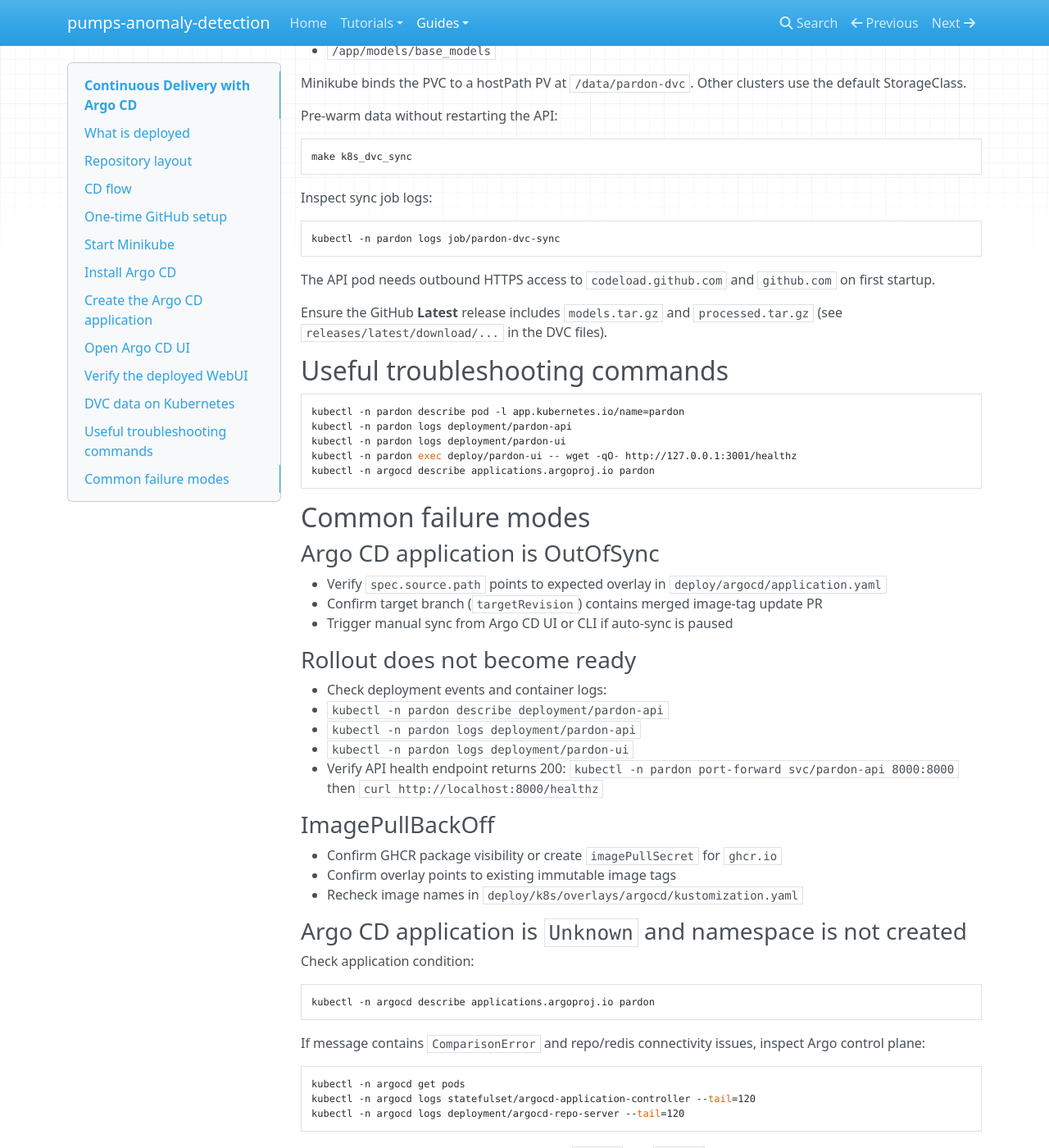
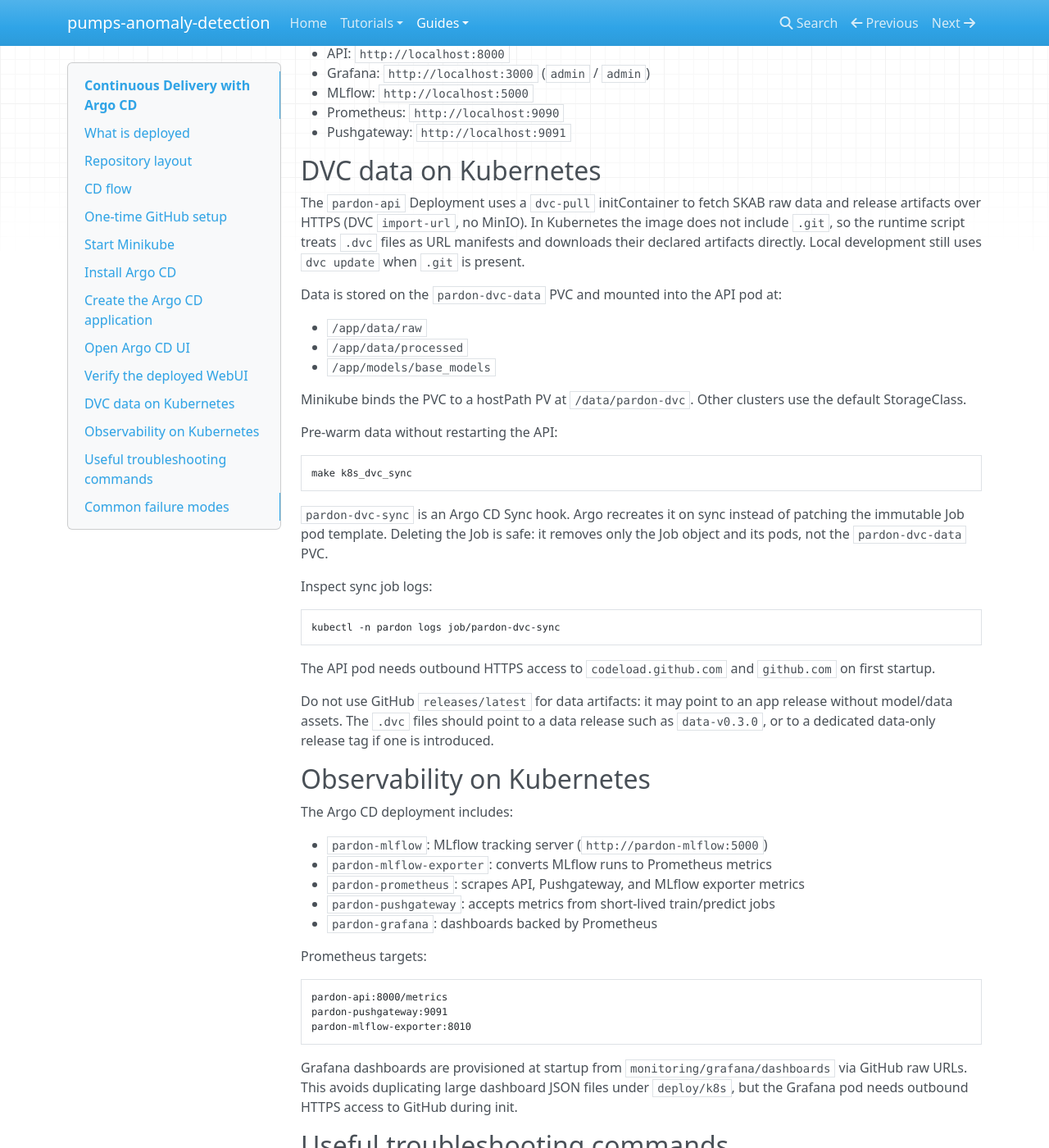
Before and after one commit to huh-itmo-y27/PARDON, an MkDocs documentation site: the page built from docs/docs/cd-argocd.md, in a window 1280 px wide and 1400 px high, scrolled down 3151 px. Shown: the whole window at 82% size. Built offline with MkDocs 1.6.1, drawn with Linux system fonts in a browser that asks for light colours; nearby versions of some CDN libraries; some of the changed text lies outside the part shown.

Commit message:
Fix/mlflow pods (#45)
* fix: mlflow localhost host header

* chore: updated docs

---------

Co-authored-by: Romankk03 <126852895+Romankk03@users.noreply.github.com>

````diff
--- a/docs/docs/cd-argocd.md
+++ b/docs/docs/cd-argocd.md
@@ -1,17 +1,23 @@
 # Continuous Delivery with Argo CD
 
-This project is deployed to Kubernetes as PARDON API + UI services.
-Argo CD watches the `deploy/k8s/overlays/argocd` Kustomize overlay and keeps
-cluster state synchronized with Git.
+This project is deployed to Kubernetes as PARDON API + UI services plus the
+observability stack. Argo CD watches the `deploy/k8s/overlays/argocd`
+Kustomize overlay and keeps cluster state synchronized with Git.
 
 ## What is deployed
 
 - API Docker image: `ghcr.io/huh-itmo-y27/pardon/api`
 - UI Docker image: `ghcr.io/huh-itmo-y27/pardon/ui`
 - Kubernetes namespace: `pardon`
-- Deployments: `pardon-api`, `pardon-ui`, `pardon-postgres`
-- PersistentVolumeClaim: `pardon-dvc-data` (models, processed features, SKAB raw CSVs)
-- Services: `pardon-api`, `pardon-ui`, `pardon-postgres`
+- Deployments: `pardon-api`, `pardon-ui`, `pardon-postgres`,
+  `pardon-mlflow`, `pardon-mlflow-exporter`, `pardon-prometheus`,
+  `pardon-pushgateway`, `pardon-grafana`
+- PersistentVolumeClaims:
+  - `pardon-dvc-data` (models, processed features, SKAB raw CSVs)
+  - `pardon-mlflow-data` (MLflow SQLite backend and artifacts)
+- Services: `pardon-api`, `pardon-ui`, `pardon-postgres`, `pardon-mlflow`,
+  `pardon-mlflow-exporter`, `pardon-prometheus`, `pardon-pushgateway`,
+  `pardon-grafana`
 - Ingress host: `pardon.local`
 
 ## Repository layout
@@ -27,6 +33,11 @@
       persistent-volume-claim.yaml
       deployment.yaml
       dvc-sync-job.yaml
+      observability.yaml
+      observability/
+        grafana-dashboards.yml
+        grafana-datasource.yml
+        prometheus.yml
       ingress.yaml
       service.yaml
       kustomization.yaml
@@ -156,14 +167,23 @@
 make k8s_port_forward
 ```
 
-Open `http://localhost:3001`. The helper also forwards the API to
-`http://localhost:8000`.
+Open `http://localhost:3001`. The helper also forwards:
+
+- API: `http://localhost:8000`
+- Grafana: `http://localhost:3000` (`admin` / `admin`)
+- MLflow: `http://localhost:5000`
+- Prometheus: `http://localhost:9090`
+- Pushgateway: `http://localhost:9091`
 
 ## DVC data on Kubernetes
 
 The `pardon-api` Deployment uses a `dvc-pull` initContainer to fetch SKAB raw
-data and release artifacts over HTTPS (DVC `import-url`, no MinIO). Data is
-stored on the `pardon-dvc-data` PVC and mounted into the API pod at:
+data and release artifacts over HTTPS (DVC `import-url`, no MinIO). In
+Kubernetes the image does not include `.git`, so the runtime script treats
+`.dvc` files as URL manifests and downloads their declared artifacts directly.
+Local development still uses `dvc update` when `.git` is present.
+
+Data is stored on the `pardon-dvc-data` PVC and mounted into the API pod at:
 
 - `/app/data/raw`
 - `/app/data/processed`
@@ -178,6 +198,10 @@
 make k8s_dvc_sync
 ```
 
+`pardon-dvc-sync` is an Argo CD Sync hook. Argo recreates it on sync instead of
+patching the immutable Job pod template. Deleting the Job is safe: it removes
+only the Job object and its pods, not the `pardon-dvc-data` PVC.
+
 Inspect sync job logs:
 
 ```bash
@@ -187,8 +211,33 @@
 The API pod needs outbound HTTPS access to `codeload.github.com` and
 `github.com` on first startup.
 
-Ensure the GitHub **Latest** release includes `models.tar.gz` and
-`processed.tar.gz` (see `releases/latest/download/...` in the DVC files).
+Do not use GitHub `releases/latest` for data artifacts: it may point to an app
+release without model/data assets. The `.dvc` files should point to a data
+release such as `data-v0.3.0`, or to a dedicated data-only release tag if one is
+introduced.
+
+## Observability on Kubernetes
+
+The Argo CD deployment includes:
+
+- `pardon-mlflow`: MLflow tracking server (`http://pardon-mlflow:5000`)
+- `pardon-mlflow-exporter`: converts MLflow runs to Prometheus metrics
+- `pardon-prometheus`: scrapes API, Pushgateway, and MLflow exporter metrics
+- `pardon-pushgateway`: accepts metrics from short-lived train/predict jobs
+- `pardon-grafana`: dashboards backed by Prometheus
+
+Prometheus targets:
+
+```text
+pardon-api:8000/metrics
+pardon-pushgateway:9091
+pardon-mlflow-exporter:8010
+```
+
+Grafana dashboards are provisioned at startup from
+`monitoring/grafana/dashboards` via GitHub raw URLs. This avoids duplicating
+large dashboard JSON files under `deploy/k8s`, but the Grafana pod needs
+outbound HTTPS access to GitHub during init.
 
 ## Useful troubleshooting commands
 
@@ -218,6 +267,32 @@
 - Verify API health endpoint returns 200:
 `kubectl -n pardon port-forward svc/pardon-api 8000:8000`
 then `curl http://localhost:8000/healthz`
+
+### `pardon-dvc-sync` fails with `field is immutable`
+
+Kubernetes Jobs cannot have their pod template patched. The Job is configured
+as an Argo CD Sync hook with `BeforeHookCreation`, so new syncs should recreate
+it. For a stuck old Job, delete it and sync again:
+
+```bash
+kubectl -n pardon delete job pardon-dvc-sync --ignore-not-found
+```
+
+This does not delete the `pardon-dvc-data` PVC.
+
+### `dvc-pull` returns `HTTP Error 404`
+
+Check the URLs in `models/models.dvc` and `data/processed.dvc`. They must point
+to a release that actually contains `models.tar.gz` and `processed.tar.gz`.
+Avoid `releases/latest/download/...` unless the latest GitHub release is
+guaranteed to be a data release.
+
+### MLflow shows `Invalid Host header`
+
+MLflow validates the HTTP `Host` header. The Kubernetes command allows
+`localhost:5000` and the in-cluster service host. If this error appears after
+changing access paths, update `--allowed-hosts` in
+`deploy/k8s/base/observability.yaml`.
 
 ### ImagePullBackOff
 
````
Also changed, not shown: docs/docs/dataset-skab.md (+6 -6 lines), docs/docs/getting-started.md (+8 -9 lines), docs/docs/mlflow.md (+41 -0 lines), docs/docs/monitoring.md (+46 -0 lines), docs/docs/serving.md (+7 -0 lines), README.md, 1 other file.
